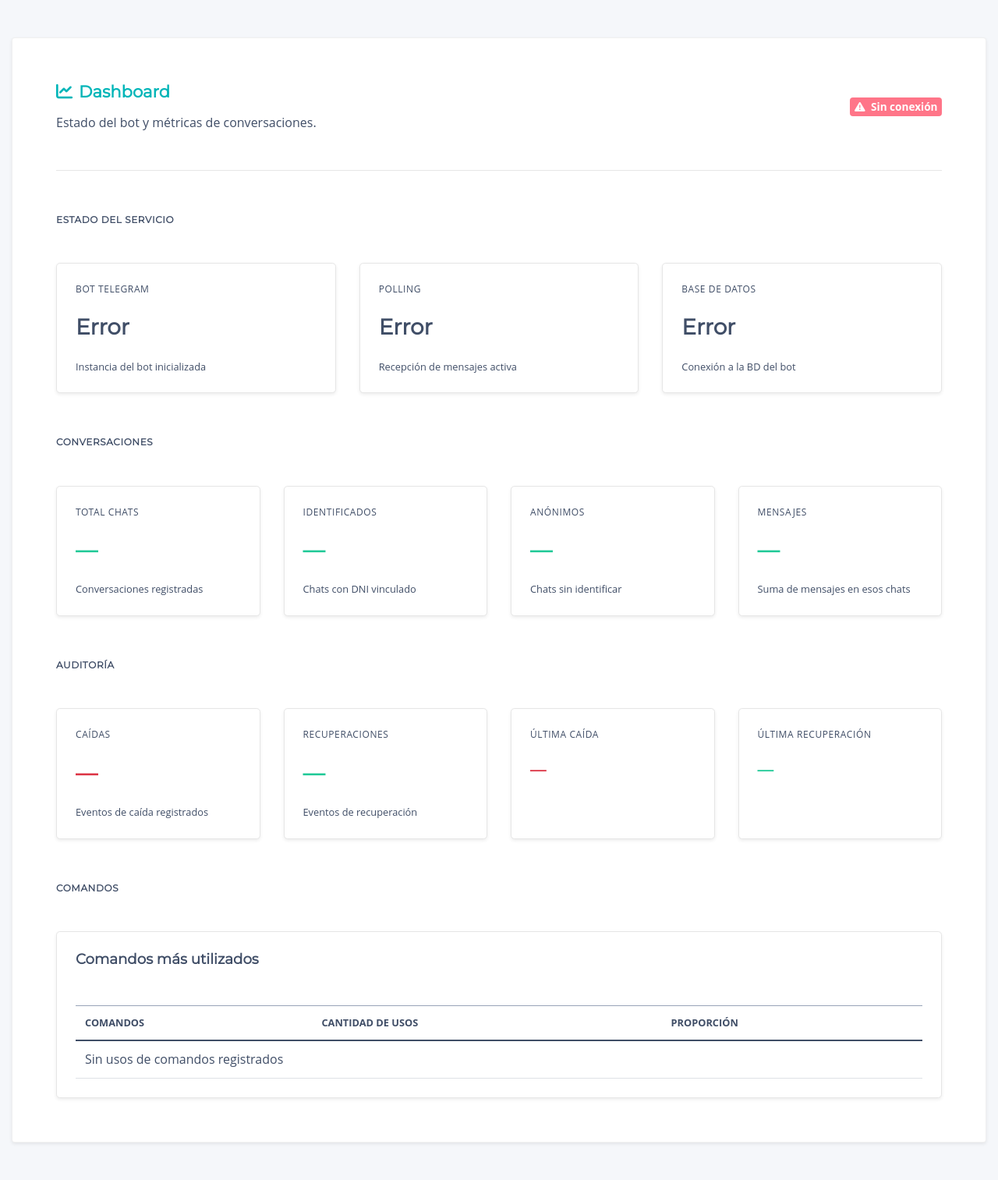
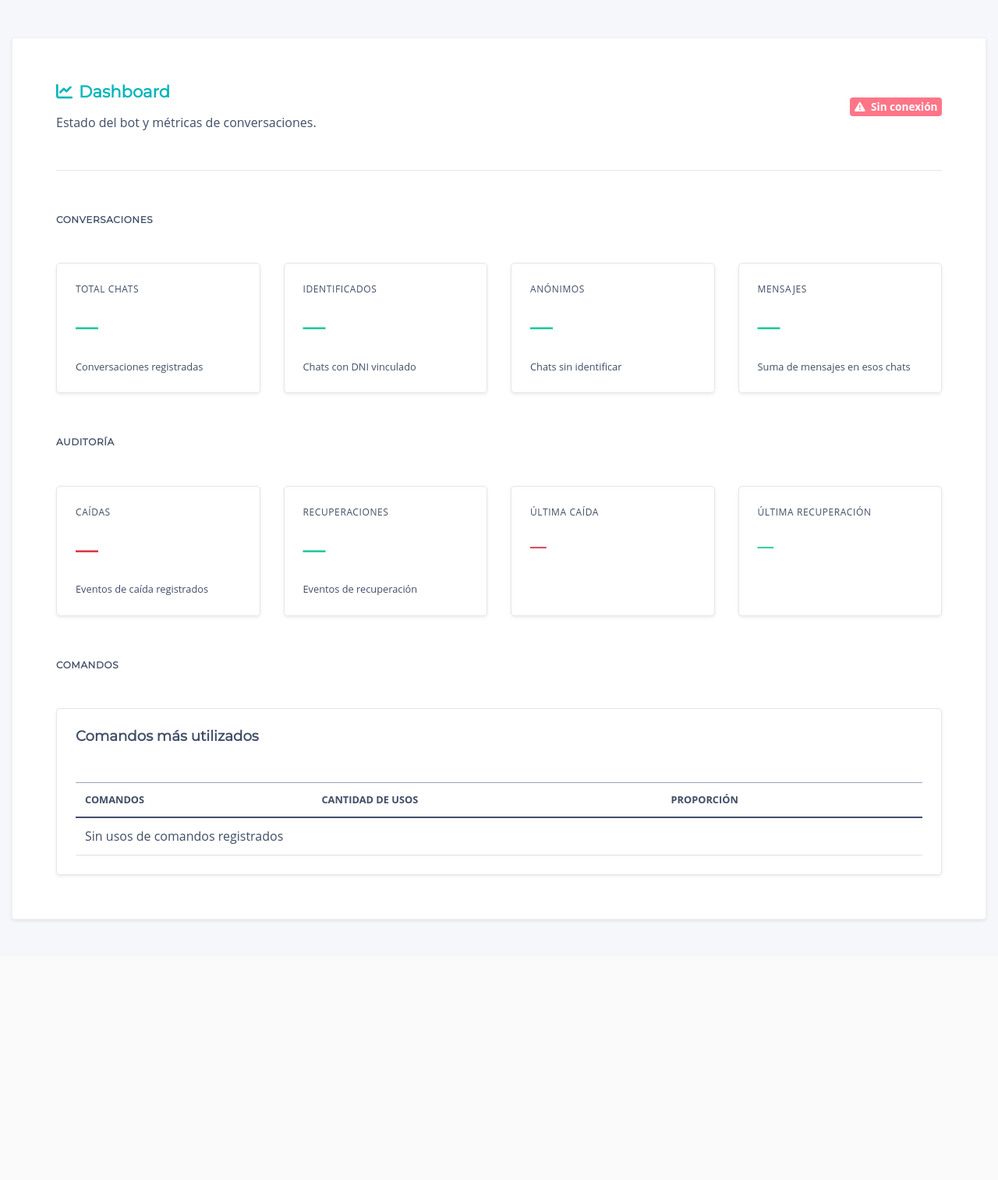
Before and after one commit to Nicole-TC/Proyecto_Hospital-Portfolio, a PHP site: template admin/vistas/chatbot/dashboard.php in a window 1280 px wide. Shown: the whole page at 78% size. After the commit the page ends 1181 px from the top, so only its background shows below. Run offline with PHP 8.4, Linux system fonts and the light colour scheme; the template is opened without the code that fills it, so the values that code supplies are empty; some libraries are stand-ins or nearby versions.

Commit message:
FRON-58: Se realiza la correccion de la tarea 58

```diff
--- a/admin/vistas/chatbot/dashboard.php
+++ b/admin/vistas/chatbot/dashboard.php
@@ -14,39 +14,6 @@
             <span class="badge bg-secondary align-self-center" id="dash-estado-general">
                 <i class="fa-solid fa-spinner fa-spin me-1"></i> Cargando...
             </span>
-        </div>
-
-        <h6 class="fw-bold text-muted text-uppercase mb-3" style="font-size: 0.75rem; letter-spacing: 0.05em;">
-            Estado del servicio
-        </h6>
-        <div class="row g-3 mb-4" id="dash-cards-estado">
-            <div class="col-12 col-sm-6 col-xl-4">
-                <div class="card shadow-sm h-100 border rounded-3 bg-white">
-                    <div class="card-body">
-                        <p class="text-muted small text-uppercase mb-2" style="font-size: 0.75rem; letter-spacing: 0.05em;">Bot Telegram</p>
-                        <h2 class="fw-bold mb-2 text-muted" id="dash-bot">—</h2>
-                        <p class="mb-0 text-muted small">Instancia del bot inicializada</p>
-                    </div>
-                </div>
-            </div>
-            <div class="col-12 col-sm-6 col-xl-4">
-                <div class="card shadow-sm h-100 border rounded-3 bg-white">
-                    <div class="card-body">
-                        <p class="text-muted small text-uppercase mb-2" style="font-size: 0.75rem; letter-spacing: 0.05em;">Polling</p>
-                        <h2 class="fw-bold mb-2 text-muted" id="dash-polling">—</h2>
-                        <p class="mb-0 text-muted small">Recepción de mensajes activa</p>
-                    </div>
-                </div>
-            </div>
-            <div class="col-12 col-sm-6 col-xl-4">
-                <div class="card shadow-sm h-100 border rounded-3 bg-white">
-                    <div class="card-body">
-                        <p class="text-muted small text-uppercase mb-2" style="font-size: 0.75rem; letter-spacing: 0.05em;">Base de datos</p>
-                        <h2 class="fw-bold mb-2 text-muted" id="dash-db">—</h2>
-                        <p class="mb-0 text-muted small">Conexión a la BD del bot</p>
-                    </div>
-                </div>
-            </div>
         </div>
 
         <h6 class="fw-bold text-muted text-uppercase mb-3" style="font-size: 0.75rem; letter-spacing: 0.05em;">
@@ -194,11 +161,6 @@ document.addEventListener("DOMContentLoaded", function () {
                     throw new Error("No se pudo leer el estado");
                 }
 
-                // Verde si esta bien, rojo si no
-                escribir("dash-bot", datos.bot ? "Activo" : "Inactivo", datos.bot ? "#20c997" : "#dc3545");
-                escribir("dash-polling", datos.polling ? "Activo" : "Inactivo", datos.polling ? "#20c997" : "#dc3545");
-                escribir("dash-db", datos.db ? "OK" : "Caída", datos.db ? "#20c997" : "#dc3545");
-
                 var enLinea = datos.bot && datos.servidor && datos.polling && datos.db;
                 if (badge) {
                     if (enLinea) {
@@ -212,9 +174,6 @@ document.addEventListener("DOMContentLoaded", function () {
             })
             .catch(function () {
                 var badge = document.getElementById("dash-estado-general");
-                escribir("dash-bot", "Error", "#dc3545");
-                escribir("dash-polling", "Error", "#dc3545");
-                escribir("dash-db", "Error", "#dc3545");
                 if (badge) {
                     badge.className = "badge bg-danger align-self-center";
                     badge.innerHTML = '<i class="fa-solid fa-triangle-exclamation me-1"></i> Sin conexión';
```
